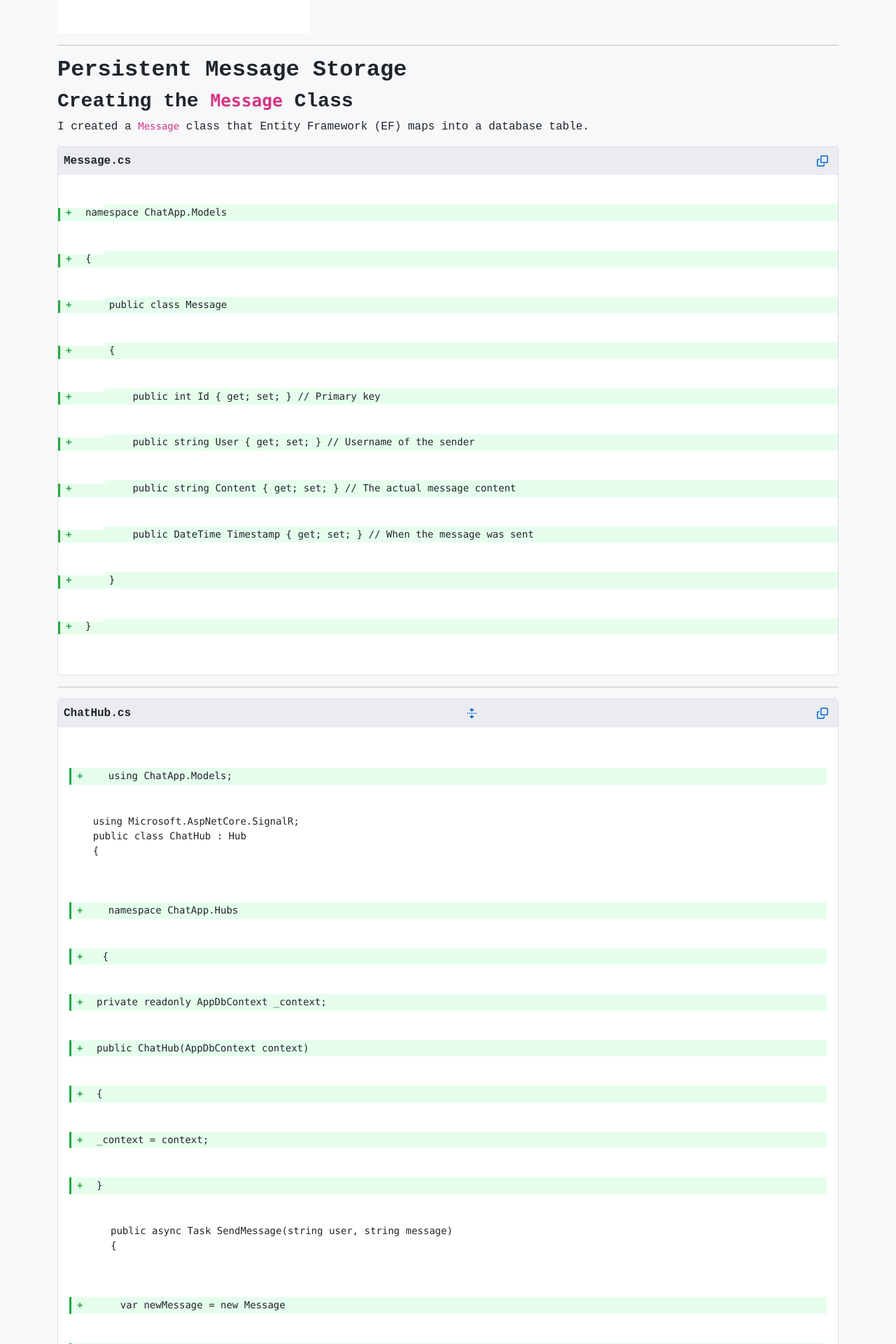
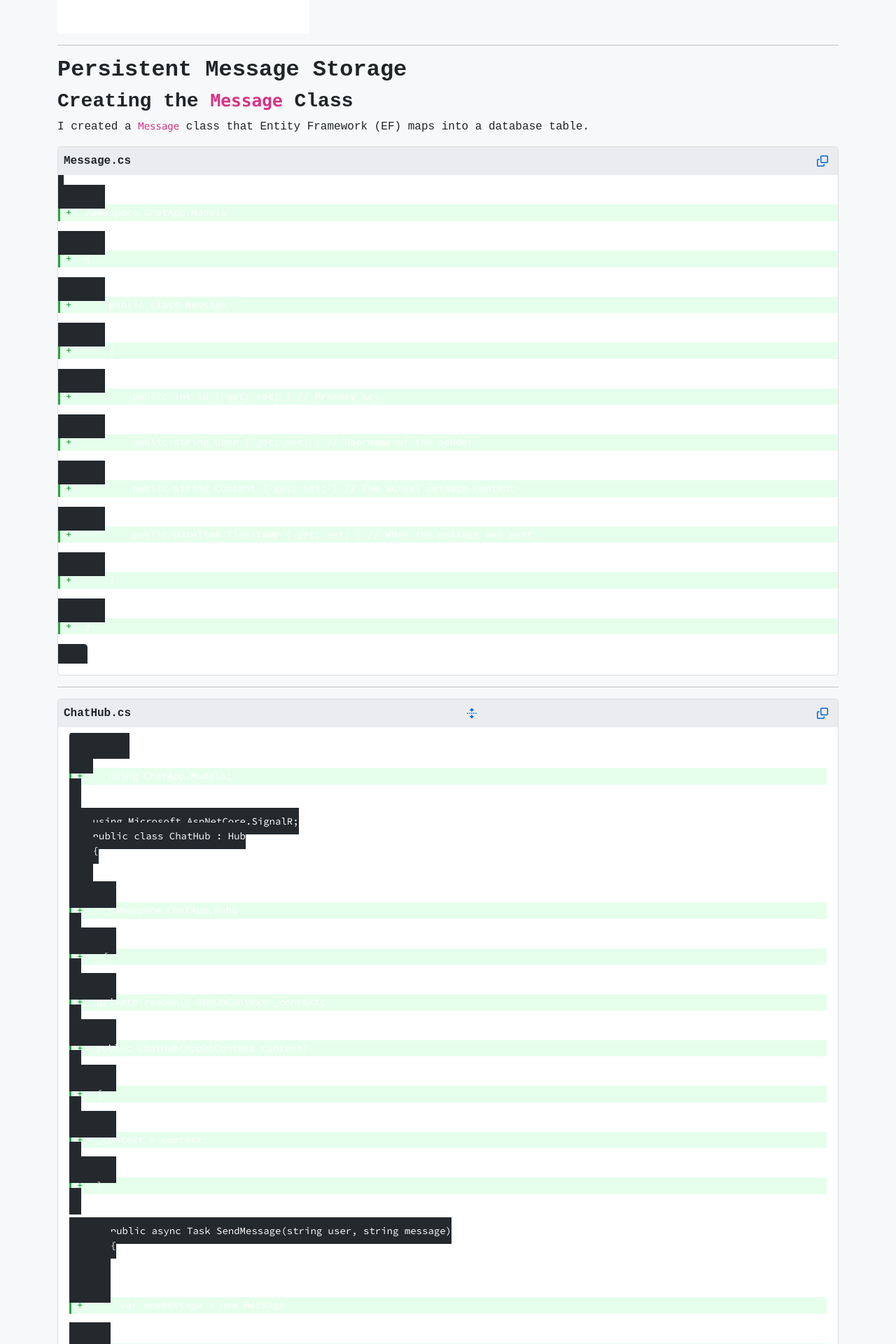
Before and after one commit to JWalshe86/ChatApp, a Jekyll site: the page built from docs/ChatAppPartTwo.md, in a window 1280 px wide. Shown: the part 359-2279 px from the top of the page at 70% size. Built offline with Jekyll 4.4.1, drawn with Linux system fonts in a browser that asks for light colours.

Commit message:
Update custom.css

```diff
--- a/docs/assets/css/custom.css
+++ b/docs/assets/css/custom.css
@@ -4,6 +4,7 @@
     padding: 20px;
 }
 
+/* 🔹 Code Block Styling */
 .code-block {
     border: 1px solid #ddd;
     border-radius: 5px;
@@ -12,6 +13,7 @@
     background: #ffffff;
 }
 
+/* 🔹 Code Header (Filename + Buttons) */
 .code-header {
     background: #eaecef;
     padding: 8px;
@@ -30,10 +32,12 @@
     color: #0366d6;
 }
 
+/* 🔹 Code Container */
 .code-container {
     padding: 8px;
 }
 
+/* 🔹 Updated Code (Code that is always visible) */
 .updated-code {
     background: #ffffff;
     padding: 8px;
@@ -41,6 +45,7 @@
     overflow-x: auto;
 }
 
+/* ✅ Ensure added lines follow GitHub's diff style */
 .added-line {
     background: #e6ffed; /* Light green for added lines */
     display: block; /* Ensures full-width background */
@@ -50,6 +55,7 @@
     white-space: pre-wrap; /* Keeps formatting and line wrapping */
 }
 
+/* 🔹 Add "+" sign before added lines */
 .added-line::before {
     content: "+";
     color: #28a745;
@@ -59,14 +65,22 @@
     width: 20px; /* Adds spacing so the code aligns well */
 }
 
+/* ✅ Original Code (Hidden by default, shown when expanded) */
 .original-code {
-    background: #fff; /* Default white for hidden original code */
+    color: white !important; /* Make original code white */
     display: block;
-    padding: 2px 8px;
-    border-left: 3px solid #ddd;
-    line-height: 1.4; /* Reduce line height */
 }
 
-.hidden {
-    display: none; /* Initially hidden */
+/* 🔹 Ensure original lines are hidden by default */
+.original-code.hidden {
+    display: none;
 }
+
+/* ✅ Ensure Highlight.js Syntax Colors Work Properly */
+pre code {
+    background-color: #24292e !important; /* GitHub dark theme */
+    font-family: "Source Code Pro", monospace;
+    color: #ffffff; /* Make sure all text is white */
+    padding: 10px;
+    border-radius: 5px;
+}
```
